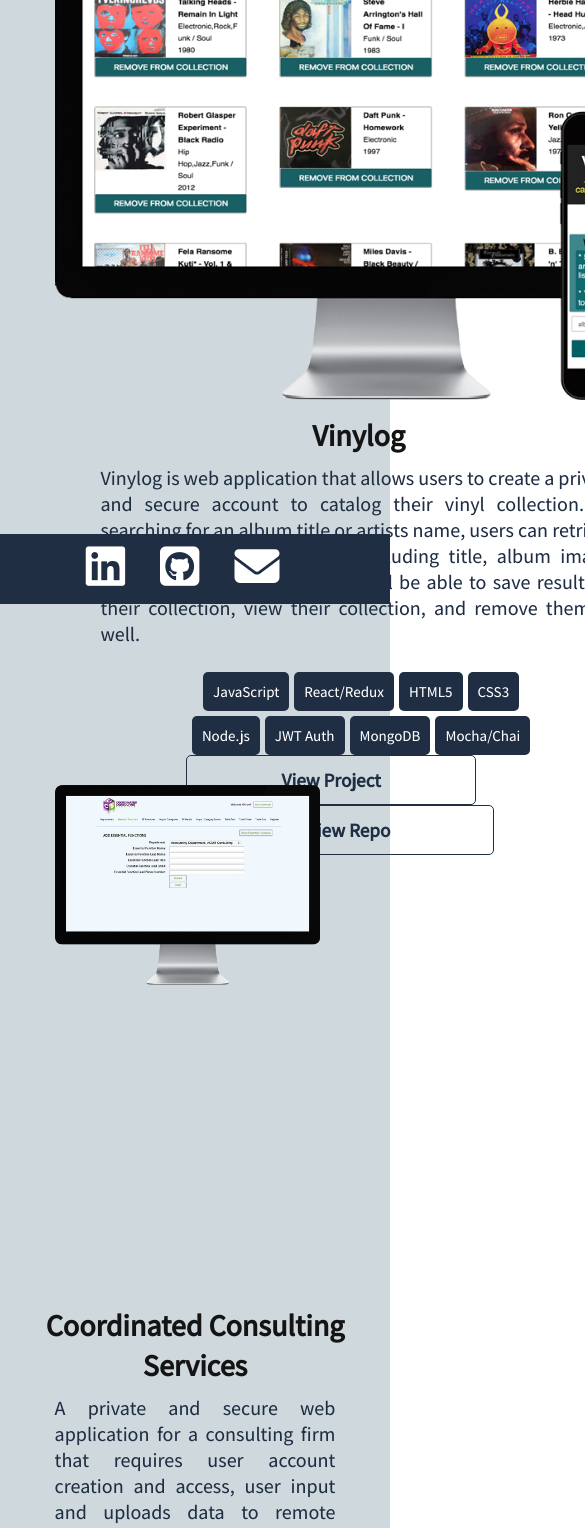
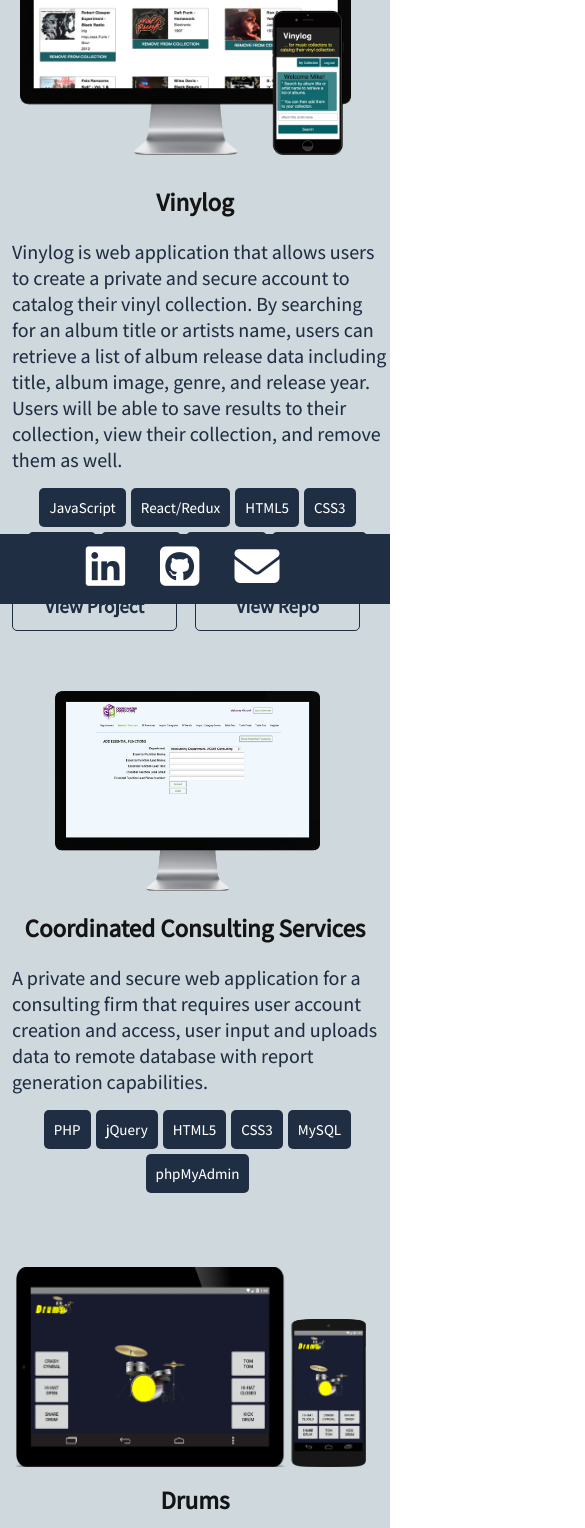
Before and after one commit to LeReiver/new-portfolio, a React (Create React App) app: page /projects in a window 390 px wide. Shown: the part 240-1768 px from the top of the page, 585 px wide, since content can reach past the window. Built offline with nearby package versions, Linux system fonts and the light colour scheme; a web font is replaced by a local one.

Commit message:
modified projects for large phone screen sizes

```diff
--- a/src/components/projects/projects.css
+++ b/src/components/projects/projects.css
@@ -18,7 +18,6 @@
 }
 
 p.p2 {
-  /* margin: 0 auto 130px auto; */
   font-size: 180%;
 
 }
@@ -43,10 +42,6 @@
   border: thin white solid;
 }
 
-.project-button-group {
-  /* display: block; */
-}
-
 /* .stack-list {
   float: left;
   margin-left: 80px;
@@ -55,7 +50,6 @@
 ul {
   margin: 0;
   padding: 0;
-  /* display: inline-block; */
 }
 
 ul > li {
@@ -107,7 +101,6 @@
 
 .project-desc {
   display: inline-block;
-  /* width: 40%; */
 }
 
 .project-desc.desktop-mobile {
@@ -202,14 +195,13 @@
   }
 
   .project-image.app img {
-      height: 190px;
-      margin-left: 0;
+    height: 190px;
+    margin-left: 0;
   }
 
   p, p.p2 {
     text-align: start;
   }
-
 
   .project-button button {
     margin: 0;
@@ -270,7 +262,7 @@
 
 }
 
-@media only screen and (max-width: 768px) {
+@media only screen and (max-width: 800px) {
 
   .project-image.desktop-mobile img {
     height: 500px;
@@ -301,24 +293,128 @@
 
 }
 
-@media only screen and (max-width: 400px) {
+@media only screen and (max-width: 600px) {
 
+  .project-block {
+    margin: -80px auto 70px auto;
+  }
 
-  .project-image img {
-    height: 200px;
+  .project-image.desktop-mobile img {
+    height: 370px;
+    margin-top: 120px;
+  }
+
+  .project-desc.desktop-mobile {
+    margin-top: 180px;
+}
+
+  .project-image.ccs img {
+    margin-top: 80px;
+    height: 370px;
+  }
+
+  .project-desc.ccs {
+    margin-top: 140px;
+  }
+
+  .project-image.app img {
+    height: 320px;
+    margin-left: 20px;
+  }
+
+  .project-desc.app {
+    margin-top: 0;
+}
+
+  p, p.p2 {
+    text-align: start;
+  }
+
+  .project-button-group {
+    margin-top: 20px;
+  }
+
+  .project-button button {
+    margin: 0;
+    width: 45%;
+  }
+
+  .repo-button button {
+    margin: 0 20px 0 0;
+    width: 45%;
+  }
+
+}
+
+@media only screen and (max-width: 460px) {
+
+  h2 {
+    font-size: 25px;
+  }
+
+  .project-title {
+    margin: -30px auto 0;
+  }
+
+  .project-image.desktop-mobile img {
+    height: 250px;
+    margin: 100px 0 20px 20px;
+  }
+
+  .project-desc.desktop-mobile {
+    margin-top: 50px;
   }
 
   .project-image.ccs img {
     height: 200px;
+    margin-top: 50px;
+  }
+
+  .project-block.app {
+    margin-top: 120px;
+    margin-bottom: 0;
   }
 
   .project-image.app img {
-    height: 170px;
-    margin-left: -10px;
+    height: 200px;
+    margin: -320px 0 -60px 15px;
+    padding-bottom: 50px;
+  }
+
+  .project-desc {
+    width: 99%;
+  }
+
+  p.project-p.desc {
+    width: 97%;
+    text-align: start;
+    margin: 10px;
+  }
+
+  .project-desc.ccs {
+    margin-top: -60px;
   }
 
   p.p2.stack {
     margin-bottom: 0px;
+  }
+
+  .project-button-group {
+    margin: 10px;
+  }
+
+  .project-button button {
+    margin: 0;
+    width: 45%;
+  }
+
+  .repo-button button {
+    margin: 0 -30px 0;
+    width: 45%;
+  }
+
+  .app-h2 {
+    margin-top: -600px;
   }
 
 }
--- a/src/components/projects/projects.js
+++ b/src/components/projects/projects.js
@@ -81,6 +81,7 @@
             <li>Android SDK</li>
             <li>Gradle</li>
           </ul>
+          <div className="project-button-group">
             <div className="project-button">
                 <a href="https://play.google.com/store/apps/details?id=app.lereiver.mike.drums" target="_blank" rel="noopener noreferrer">
                   <button>View Project</button></a>
@@ -90,6 +91,7 @@
                   <button>View Repo</button></a>
             </div>
           </div>
+        </div>
       </div>
 
     </div>
```
